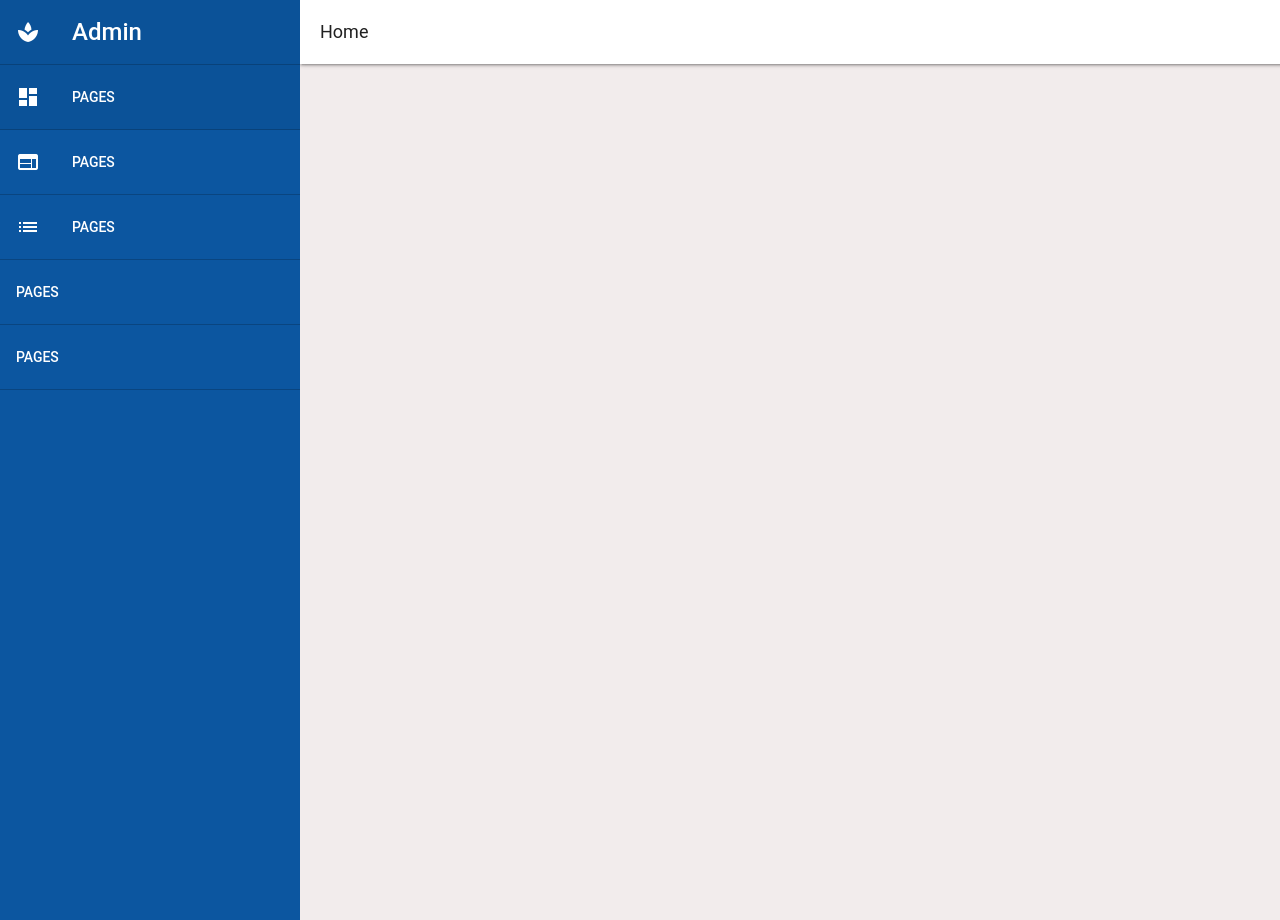
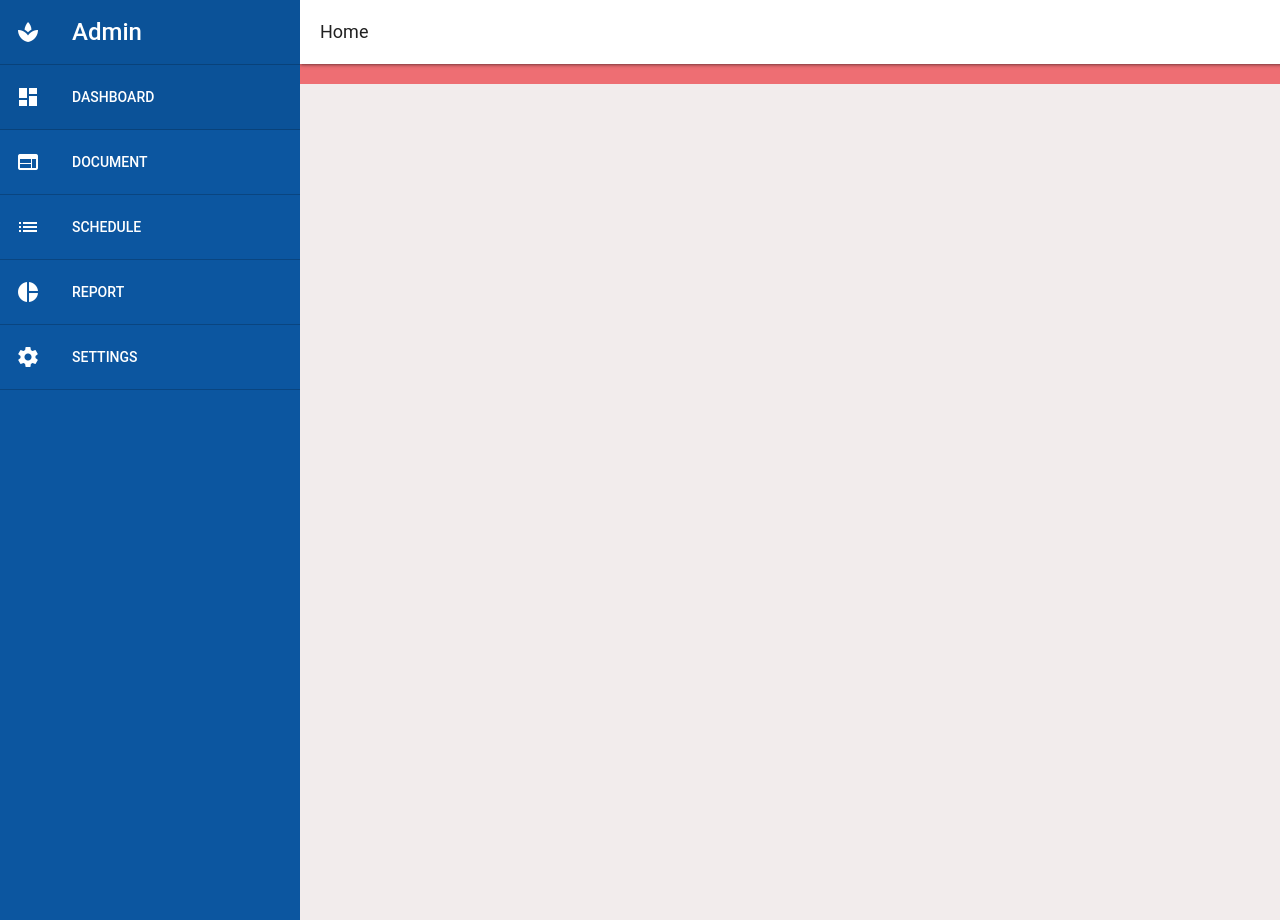
Before and after one commit to sud0su/mks-monitoring, a Django app: page / in a window 1280 px wide. Run offline with Django 3.2, Linux system fonts and the light colour scheme.

Commit message:
Update base.html
add main aand footer

```diff
--- a/monitoring/monitoring/templates/base.html
+++ b/monitoring/monitoring/templates/base.html
@@ -42,30 +42,32 @@
                 <ul class="collapsible collapsible-accordion">
                     <li class="bold waves-effect active">
                         <a class="collapsible-header">
-                            PAGES
+                            Dashboard
                             <i class="material-icons ">dashboard</i>
                         </a>
                     </li>
                     <li class="bold waves-effect">
                         <a class="collapsible-header">
-                            PAGES
+                            Document
                             <i class="material-icons ">web</i>
                         </a>
                     </li>
                     <li class="bold waves-effect">
                         <a class="collapsible-header">
-                            PAGES
+                            Schedule
                             <i class="material-icons ">list</i>
                         </a>
                     </li>
                     <li class="bold waves-effect">
                         <a class="collapsible-header">
-                            PAGES
+                            Report
+                            <i class="material-icons ">pie_chart</i>
                         </a>
                     </li>
                     <li class="bold waves-effect">
                         <a class="collapsible-header">
-                            PAGES
+                            Settings
+                            <i class="material-icons ">settings</i>
                         </a>
                     </li>
                 </ul>
@@ -73,6 +75,13 @@
 
         </ul>
     </header>
+    <!-- Content -->
+    <main>
+    </main>
+    <!-- Footer -->
+    <footer class="page-footer">
+
+    </footer>
 
 
     <script src="https://cdnjs.cloudflare.com/ajax/libs/materialize/1.0.0-rc.2/js/materialize.min.js"></script>
```
